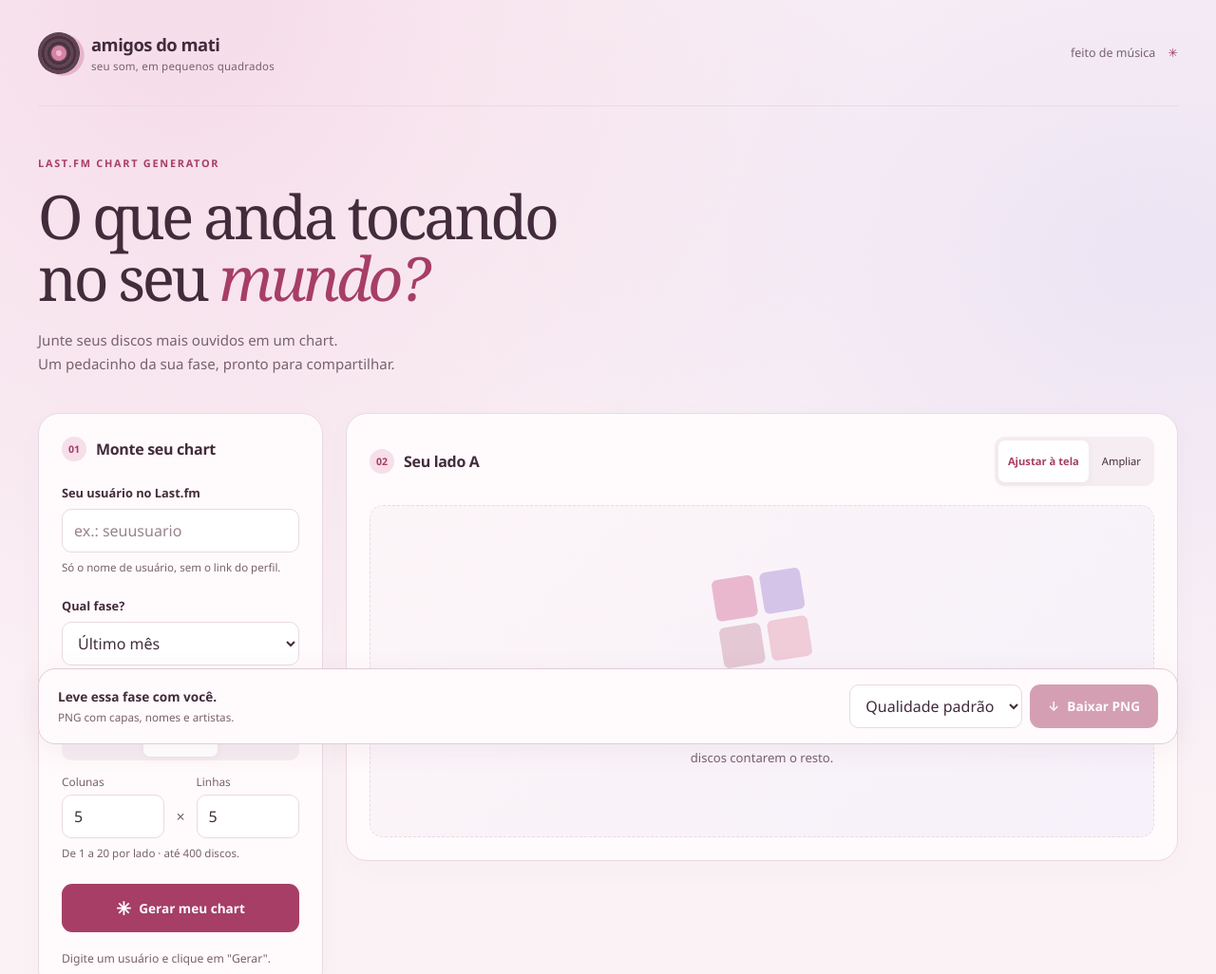
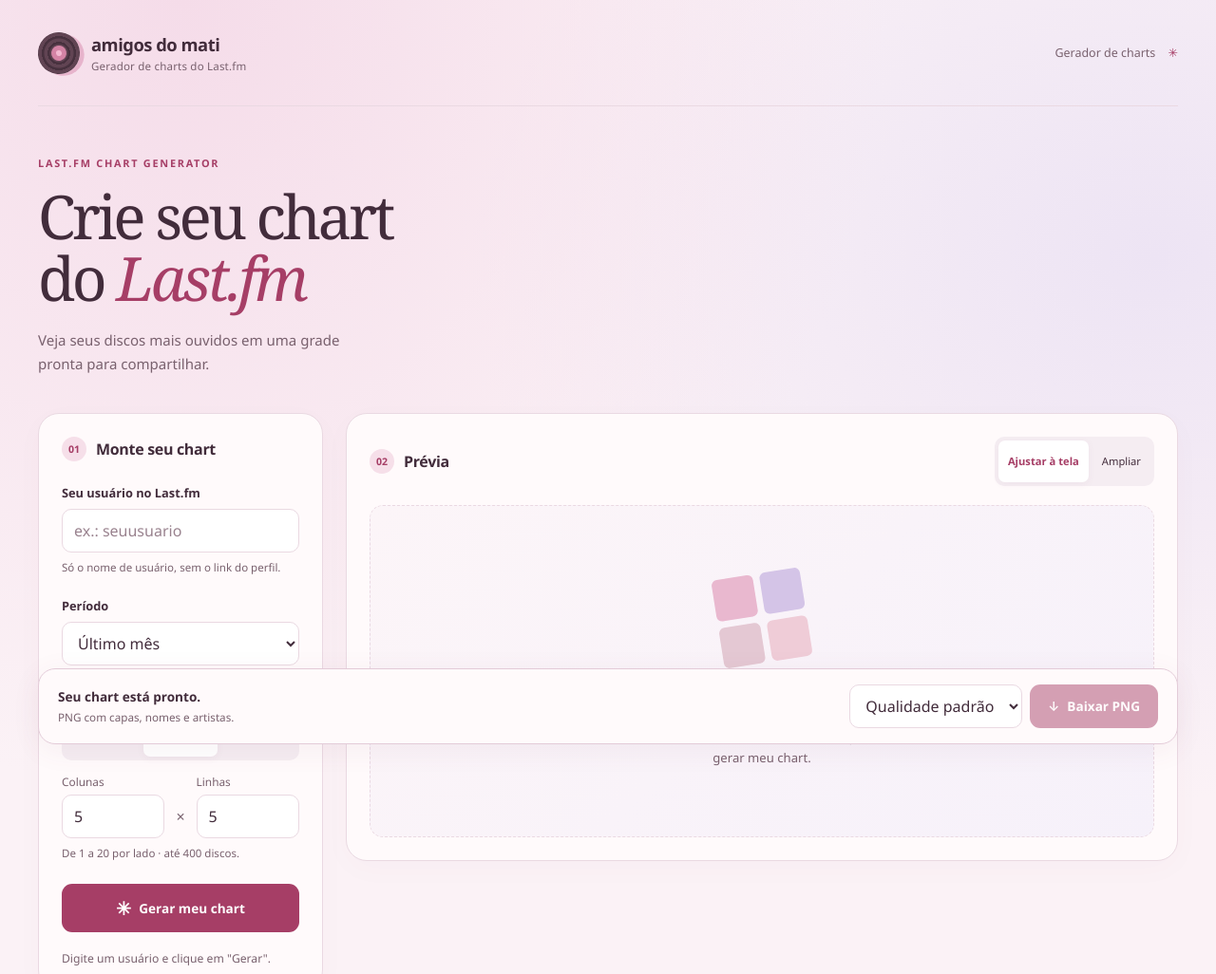
Before and after one commit to temporimmatheus/chartdoscamaradas, a plain HTML site: page index.html in a window 1280 px wide. Shown: the top 1026 px of the page at 95% size. Drawn offline with Linux system fonts and the light colour scheme.

Commit message:
Remove promotional interface text
Co-authored-by: Copilot <223556219+Copilot@users.noreply.github.com>

```diff
--- a/index.html
+++ b/index.html
@@ -21,15 +21,15 @@
     <header class="site-header">
       <a class="brand" href="./" aria-label="Amigos do Mati, início">
         <span class="brand-mark" aria-hidden="true"><span></span></span>
-        <span>amigos do mati<span class="brand-caption">seu som, em pequenos quadrados</span></span>
+        <span>amigos do mati<span class="brand-caption">Gerador de charts do Last.fm</span></span>
       </a>
-      <span class="header-note">feito de música <span aria-hidden="true">✳</span></span>
+      <span class="header-note">Gerador de charts <span aria-hidden="true">✳</span></span>
     </header>
     <main>
       <section class="intro" aria-labelledby="page-title">
         <p class="eyebrow">LAST.FM CHART GENERATOR</p>
-        <h1>O que anda tocando<br>no seu <span>mundo?</span></h1>
-        <p>Junte seus discos mais ouvidos em um chart.<br> Um pedacinho da sua fase, pronto para compartilhar.</p>
+        <h1>Crie seu chart<br>do <span>Last.fm</span></h1>
+        <p>Veja seus discos mais ouvidos em uma grade<br>pronta para compartilhar.</p>
       </section>
       <div class="workspace">
         <section class="settings panel" aria-labelledby="settings-title">
@@ -43,7 +43,7 @@
                 <p class="field-hint" id="username-hint">Só o nome de usuário, sem o link do perfil.</p>
               </div>
               <div class="field">
-                <label for="period">Qual fase?</label>
+                <label for="period">Período</label>
                 <select id="period" name="period">
                   <option value="7day">Últimos 7 dias</option>
                   <option value="1month" selected>Último mês</option>
@@ -76,7 +76,7 @@
         </section>
         <section id="preview" class="preview panel" aria-labelledby="preview-title" tabindex="-1">
           <div class="preview-header">
-            <div class="section-heading"><span class="step">02</span><h2 id="preview-title">Seu lado A</h2><span id="loading-indicator" class="spinner" aria-hidden="true" hidden></span></div>
+            <div class="section-heading"><span class="step">02</span><h2 id="preview-title">Prévia</h2><span id="loading-indicator" class="spinner" aria-hidden="true" hidden></span></div>
             <div class="view-switch" role="group" aria-label="Visualização da prévia">
               <button type="button" id="view-fit" aria-pressed="true">Ajustar à tela</button>
               <button type="button" id="view-detail" aria-pressed="false">Ampliar</button>
@@ -87,15 +87,15 @@
           <div id="chart-container" class="chart-container" data-view="fit" role="region" aria-label="Prévia do chart" tabindex="0" aria-busy="false">
             <div id="empty-state" class="empty-state">
               <div class="empty-art" aria-hidden="true"><span></span><span></span><span></span><span></span></div>
-              <h3 id="empty-title">Sua trilha sonora mora aqui.</h3>
-              <p id="empty-description">Informe seu usuário do Last.fm e deixe seus discos contarem o resto.</p>
+              <h3 id="empty-title">Seu chart aparecerá aqui.</h3>
+              <p id="empty-description">Informe seu usuário do Last.fm e clique em gerar meu chart.</p>
             </div>
             <div id="chart-grid" class="chart-grid" role="list" aria-label="Álbuns mais ouvidos" hidden></div>
           </div>
         </section>
       </div>
       <section class="download-bar" aria-label="Salvar chart">
-        <div class="download-copy"><strong>Leve essa fase com você.</strong><span id="export-info">PNG com capas, nomes e artistas.</span></div>
+        <div class="download-copy"><strong>Seu chart está pronto.</strong><span id="export-info">PNG com capas, nomes e artistas.</span></div>
         <div class="download-actions">
           <label class="sr-only" for="quality">Qualidade do PNG</label>
           <select id="quality"><option value="standard">Qualidade padrão</option><option value="high">Alta qualidade</option></select>
```
